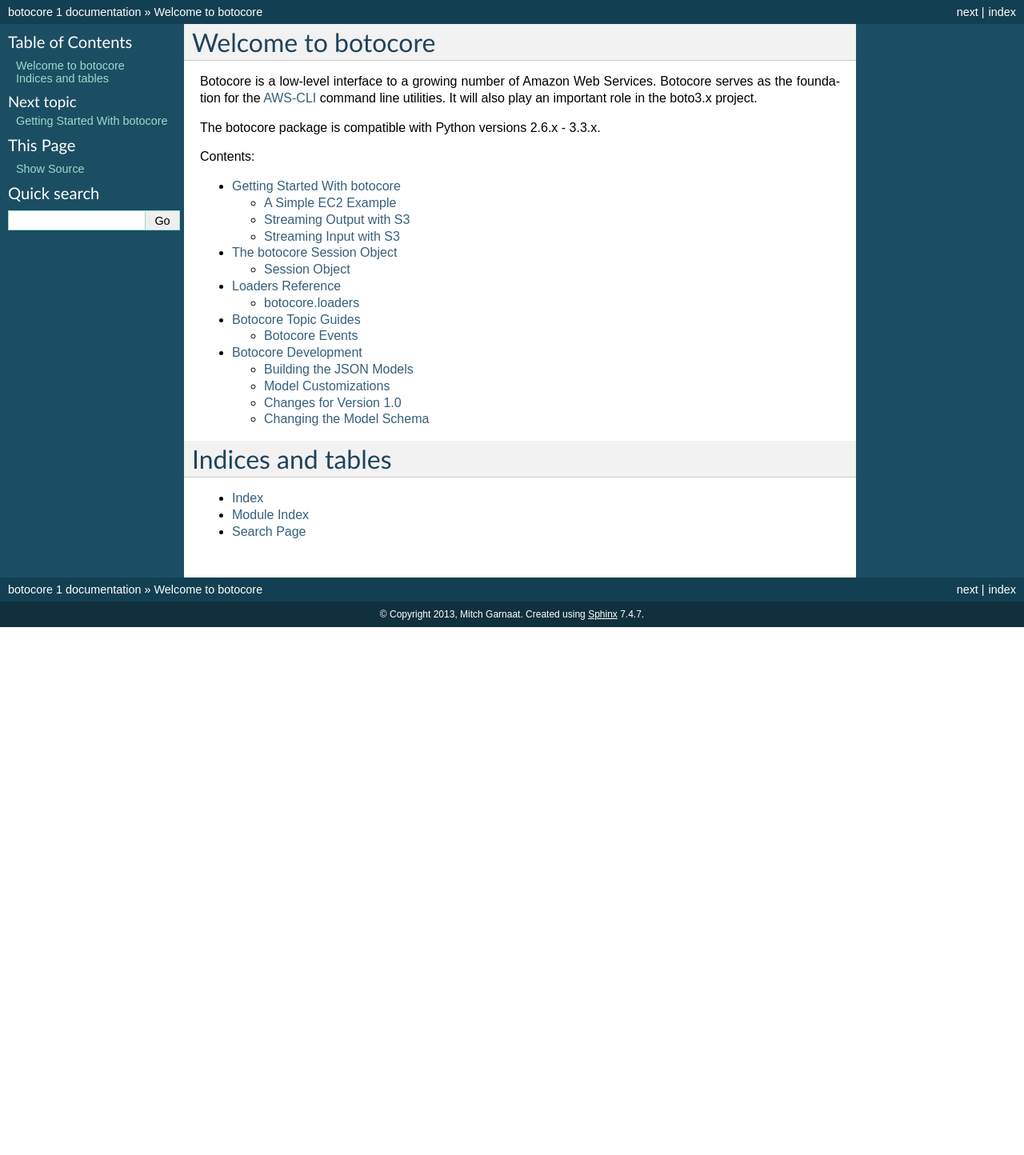
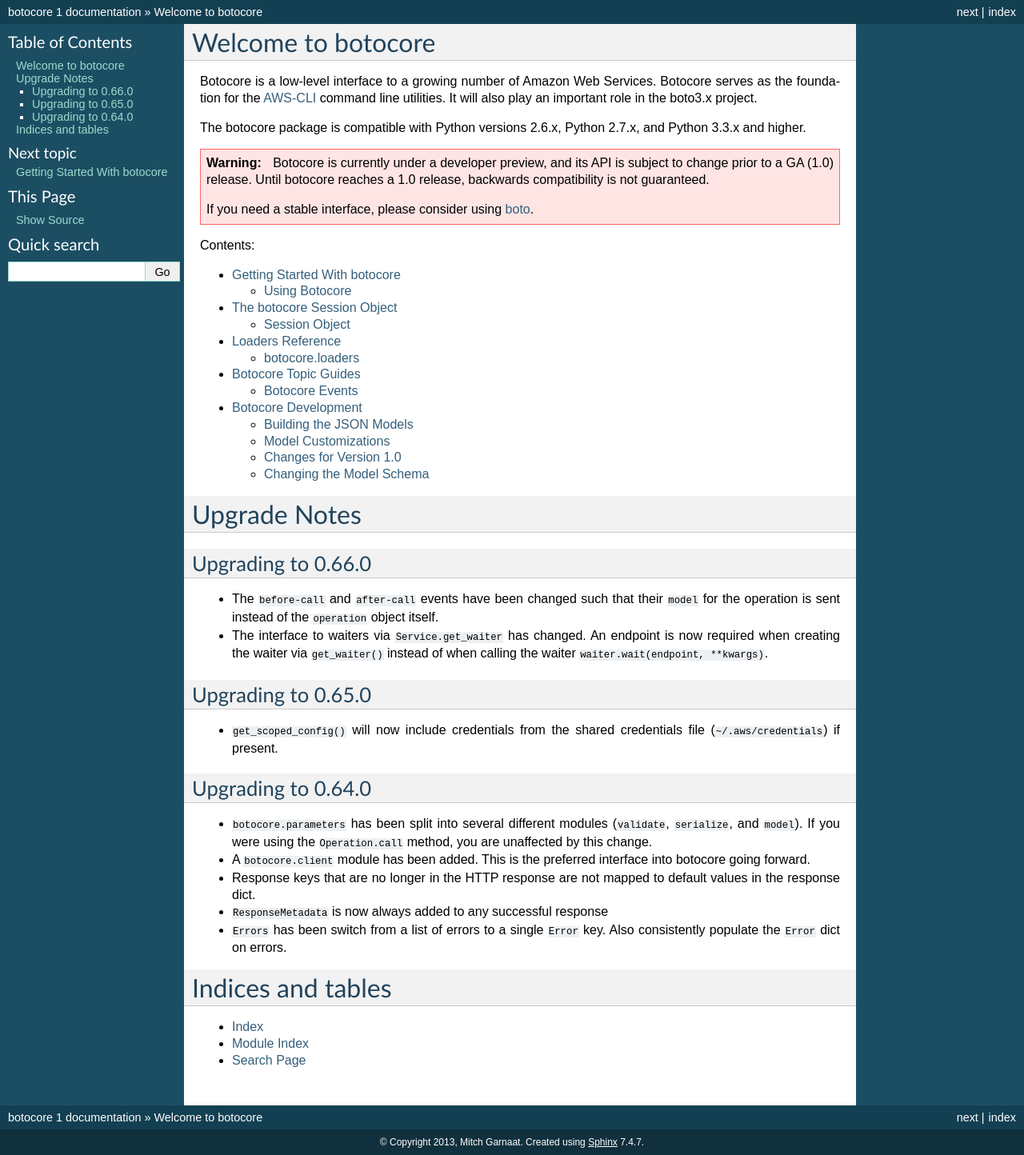
Before and after one commit to vbrizgamnk/botocore, a Sphinx documentation site: the page built from docs/source/index.rst, in a window 1280 px wide. Shown: the whole page at 80% size. Built offline with Sphinx 7.4.7, drawn with Linux system fonts in a browser that asks for light colours; before the commit the page ends 900 px from its top, so only the background shows below that.

Commit message:
Update README to add note about back-compat
Also add some very basic upgrading notes for the early adopters.

```diff
--- a/docs/source/index.rst
+++ b/docs/source/index.rst
@@ -11,7 +6,18 @@ Services.  Botocore serves as the foundation for the
 `AWS-CLI <https://github.com/aws/aws-cli/>`_ command line utilities.
 It will also play an important role in the boto3.x project.
 
-The botocore package is compatible with Python versions 2.6.x - 3.3.x.
+The botocore package is compatible with Python versions 2.6.x, Python 2.7.x,
+and Python 3.3.x and higher.
+
+
+.. warning::
+
+  Botocore is currently under a developer preview, and its API is subject
+  to change prior to a GA (1.0) release.  Until botocore reaches a 1.0 release,
+  backwards compatibility is not guaranteed.
+
+  If you need a stable interface, please consider using
+  `boto <https://github.com/boto/boto>`__.
 
 
 Contents:
@@ -26,6 +32,41 @@ Contents:
    development/index
 
 
+Upgrade Notes
+=============
+
+Upgrading to 0.66.0
+-------------------
+
+* The ``before-call`` and ``after-call`` events have been changed
+  such that their ``model`` for the operation is sent instead of the
+  ``operation`` object itself.
+* The interface to waiters via ``Service.get_waiter`` has changed.
+  An endpoint is now required when creating the waiter via ``get_waiter()``
+  instead of when calling the waiter ``waiter.wait(endpoint, **kwargs)``.
+
+
+Upgrading to 0.65.0
+-------------------
+
+* ``get_scoped_config()`` will now include credentials from the
+  shared credentials file (``~/.aws/credentials``) if present.
+
+Upgrading to 0.64.0
+-------------------
+
+* ``botocore.parameters`` has been split into several different modules
+  (``validate``, ``serialize``, and ``model``).  If you were using the
+  ``Operation.call`` method, you are unaffected by this change.
+* A ``botocore.client`` module has been added.  This is the preferred
+  interface into botocore going forward.
+* Response keys that are no longer in the HTTP response are not mapped
+  to default values in the response dict.
+* ``ResponseMetadata`` is now always added to any successful response
+* ``Errors`` has been switch from a list of errors to a single ``Error``
+  key.  Also consistently populate the ``Error`` dict on errors.
+
+
 Indices and tables
 ==================
 
--- a/docs/source/tutorial/index.rst
+++ b/docs/source/tutorial/index.rst
@@ -1,6 +1,17 @@
 *****************************
 Getting Started With botocore
 *****************************
+
+
+.. warning::
+
+  Botocore is currently under a developer preview, and its API is subject
+  to change prior to a GA (1.0) release.  Until botocore reaches a 1.0 release,
+  backwards compatibility is not guaranteed.
+
+  If you need a stable interface, please consider using
+  `boto <https://github.com/boto/boto>`__.
+
 
 The ``botocore`` package provides a low-level interface to Amazon
 services.  It is responsible for:
@@ -23,11 +34,25 @@ related to the service, information about supported regions and endpoints, etc.
 Because this data can be updated quickly based on the canonical description
 of these services, it's much easier to keep ``botocore`` current.
 
-Some examples:
+Using Botocore
+==============
 
-.. toctree::
-   :maxdepth: 2
+The main way to use botocore is to first create a ``Session`` object, and
+from the ``Session`` object you can create individual clients::
 
-   ec2_examples
-   s3_streaming_output
-   s3_streaming_input
+    import botocore.session
+    session = botocore.session.get_session()
+    client = session.create_client('ec2', region_name='us-west-2')
+
+Once you have that client created, each operation provided by the service is
+mapped to a method.  Each method takes ``**kwargs`` that maps to the parameter
+names exposed by the service.  For example, using the ``client`` object created
+above::
+
+    for reservation in client.describe_instances()['Reservations']:
+        for instance in reservation['Instances']:
+            print instance['InstanceId']
+
+    # All instances that are in a state of pending.
+    reservations = client.describe_instances(
+        Filters=[{"Name": "instance-state-name", "Values": ["pending"]}])
```
Also changed, not shown: other parts of docs/source/index.rst (+0 -5 lines), README.rst (+9 -0 lines).
